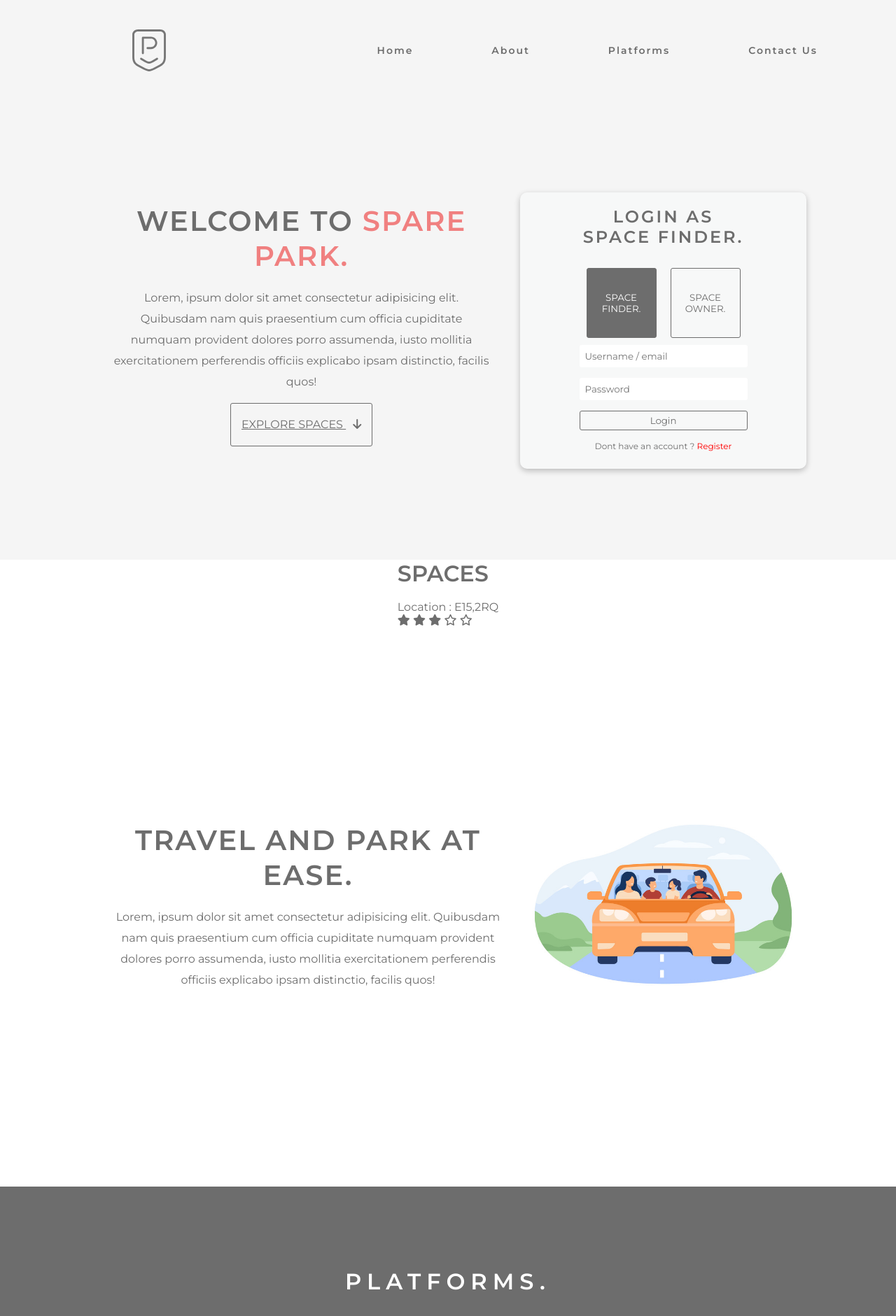
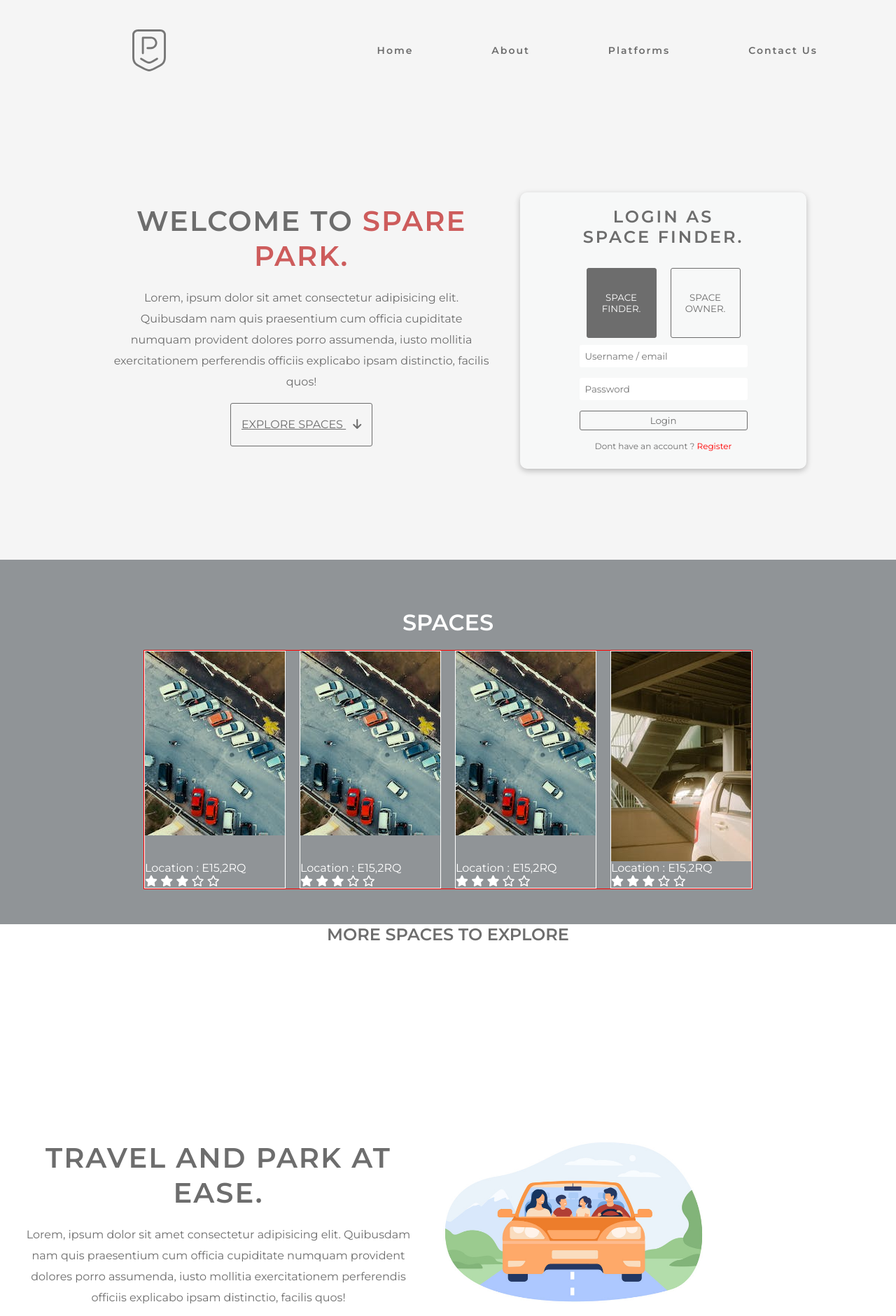
Before and after one commit to ArjunYes/spareParkPHP, a PHP site: page / in a window 1280 px wide. Shown: the top 1881 px of the page at 70% size. Run offline with PHP 8.4, Linux system fonts and the light colour scheme.

Commit message:
Added new imnages and styles

```diff
--- a/index.js
+++ b/index.js
@@ -41,3 +41,9 @@ function switchUser(e) {
 //     item.addEventListener('click', switchUser)
 
 // })
+
+
+
+window.onload = (event) =>{
+
+}
--- a/index.php
+++ b/index.php
@@ -65,7 +65,9 @@
             <h1>SPACES</h1>
             <div class="spaceWrapper">
                 <div class="space">
-                    <img src="" alt="">
+                    <div class="imageWrapper">
+                        <img src="images/user_images/pexels-photo-1004409.jpeg" alt="">
+                    </div>
                     <p>Location : <span>  E15,2RQ </span>  </p>
                     <div class="star">
                         <i class="fa-solid fa-star"></i>
@@ -75,7 +77,49 @@
                         <i class="fa-regular fa-star"></i>
                     </div>
                 </div>
+                <div class="space">
+                    <div class="imageWrapper">
+                        <img src="images/user_images/pexels-photo-1004409.jpeg" alt="">
+                    </div>
+                    <p>Location : <span>  E15,2RQ </span>  </p>
+                    <div class="star">
+                        <i class="fa-solid fa-star"></i>
+                        <i class="fa-solid fa-star"></i>
+                        <i class="fa-solid fa-star"></i>
+                        <i class="fa-regular fa-star"></i>
+                        <i class="fa-regular fa-star"></i>
+                    </div>
+                </div>
+                <div class="space">
+                    <div class="imageWrapper">
+                        <img src="images/user_images/pexels-photo-1004409.jpeg" alt="">
+                    </div>
+                    <p>Location : <span>  E15,2RQ </span>  </p>
+                    <div class="star">
+                        <i class="fa-solid fa-star"></i>
+                        <i class="fa-solid fa-star"></i>
+                        <i class="fa-solid fa-star"></i>
+                        <i class="fa-regular fa-star"></i>
+                        <i class="fa-regular fa-star"></i>
+                    </div>
+                </div>
+                <div class="space">
+                    <div class="imageWrapper">
+                        <img src="images/user_images/pexels-photo-9585534.jpeg" alt="">
+                    </div>
+                    <p>Location : <span>  E15,2RQ </span>  </p>
+                    <div class="star">
+                        <i class="fa-solid fa-star"></i>
+                        <i class="fa-solid fa-star"></i>
+                        <i class="fa-solid fa-star"></i>
+                        <i class="fa-regular fa-star"></i>
+                        <i class="fa-regular fa-star"></i>
+                    </div>
+                </div>
+
+                </div>
             </div>
+            <h2>MORE SPACES TO EXPLORE</h2>
         </div>
 
 
--- a/main.css
+++ b/main.css
@@ -337,7 +337,7 @@ body {
 }
 
 .active {
-  color: #F08080;
+  color: #CD5C5C;
 }
 
 .user_groups {
@@ -359,4 +359,37 @@ body {
   color: white;
   cursor: pointer;
   transition: ease-in-out all 0.2s;
+}
+
+.spaces {
+  width: 100%;
+  background-color: #909497;
+  display: flex;
+  flex-direction: column;
+  color: white;
+  align-items: center;
+  justify-content: center;
+  padding: 50px;
+}
+.spaces h1 {
+  margin: 20px;
+}
+.spaces h2 {
+  text-align: left;
+  border: 1px solid #CD5C5C;
+}
+.spaces .spaceWrapper {
+  border: 1px solid red;
+  display: flex;
+  align-items: center;
+  justify-content: center;
+  gap: 20px;
+}
+.spaces .space {
+  border: 1px solid white;
+}
+.spaces .space .imageWrapper {
+  height: 300px;
+  width: 200px;
+  overflow: hidden;
 }/*# sourceMappingURL=main.css.map */
--- a/main.scss
+++ b/main.scss
@@ -417,7 +417,7 @@ body {
 }
 
 .active {
-    color: #F08080;
+    color: #CD5C5C;
 }
 
 .user_groups {
@@ -443,3 +443,43 @@ body {
     cursor: pointer;
     transition: ease-in-out all .2s
 }
+
+
+.spaces{
+    width: 100%;
+    background-color: #909497;
+    display: flex;
+    flex-direction: column;
+    color: white;
+    align-items: center;
+    justify-content: center;
+    padding: 50px;
+    h1{
+        margin: 20px;
+    }
+    h2{
+        text-align: left;
+        border: 1px solid #CD5C5C;
+    }
+    .spaceWrapper{
+        border: 1px solid red;
+        // width: 80%;
+        display:  flex;
+        align-items: center;
+        justify-content: center;
+        gap: 20px;
+    }
+
+    .space{
+        border: 1px solid white;
+
+        .imageWrapper{
+            height: 300px;
+            width: 200px;
+            overflow: hidden;
+            img{
+
+            }
+        }
+    }
+}
```
Also changed, not shown: images/user_images/download (1).jfif (added), images/user_images/download (2).jfif (added), images/user_images/download.jfif (added), images/user_images/pexels-photo-1004409.jpeg (added), images/user_images/pexels-photo-6172832.webp (added), images/user_images/pexels-photo-9585534.jpeg (added), images/user_images/reserve-parking-space-curbside-pickup-abstract-concept-illustration-customer-walk-pickup-station-customers-arrival-keep-employees-safe-small-business_335657-3337.webp (added), 1 other file.
